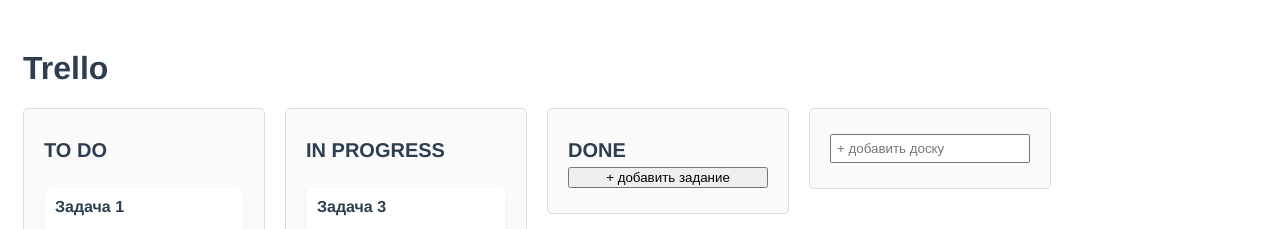
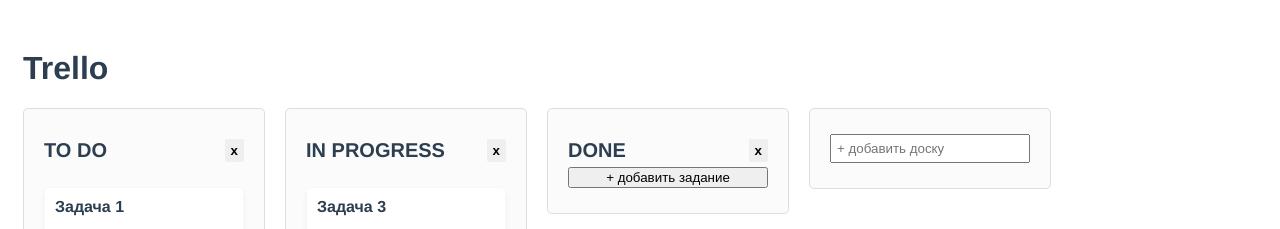
Before and after one commit to aGants/trello, a Vue app: page / in a window 1280 px wide. Shown: the top 229 px of the page. Built offline with nearby package versions, Linux system fonts and the light colour scheme.

Commit message:
add delete board

```diff
--- a/src/App.vue
+++ b/src/App.vue
@@ -5,7 +5,10 @@
       v-for="(board, $boardIndex) of board.list" :key="$boardIndex"
       @drop="moveTask($event, board.tasks)" @dragover.prevent @dragenter.prevent
     >
-    <p class="board__title">{{ board.name }}</p>
+    <p class="board__title">
+      <span>{{ board.name }}</span>
+      <input type="button" value="x" class="close" @click="deleteBoard($boardIndex)">
+      </p>
       <tasks-list
         :tasks="board.tasks"
         :boardId="$boardIndex"
@@ -46,6 +49,12 @@
       })
       this.newBoardName = ''
     },
+    deleteBoard(id){
+      console.log(id)
+      this.$store.commit('DELETE_BOARD', {
+        id: id
+      })
+    },
     onDragStart(data){
       data.e.dataTransfer.setData('task-index', data.taskIndex)
       data.e.dataTransfer.setData('from-board-index', data.fromBoardIndex)
@@ -81,7 +90,6 @@
   }
 }
 
-
 .board {
   display: flex;
   flex-direction: column;
@@ -99,10 +107,23 @@
     }
   }
   &__title {
+    display: flex;
+    justify-content: space-between;
     font: bold 20px  $font;
     text-transform: uppercase;
     margin: 5px 0;
   }
 }
 
+.close {
+  font-weight: bold;
+  cursor: pointer;
+  border: none;
+  border-radius: 2px;
+  transition: 1s;
+  &:hover {
+    background: $cancel;
+  }
+}
+
 </style>
--- a/src/components/ModalWindow.vue
+++ b/src/components/ModalWindow.vue
@@ -107,13 +107,13 @@
           background: #42b983;
         }
         &.cancel {
-          background: #ff493f;
+          background: $cancel;
         }
       }
     }
   }
 }
 .error {
-  border-color:#ff493f;
+  border-color:$cancel;
 }
 </style>
--- a/src/store/index.js
+++ b/src/store/index.js
@@ -16,6 +16,9 @@
         tasks: []
       })
     },
+    DELETE_BOARD (state, { id }) {
+      state.board.list.splice(id, 1)
+    },
     ADD_TASK (state, { tasks, name, desc }) {
       tasks.push({
         id: uuid(),
--- a/src/styles/_variables.scss
+++ b/src/styles/_variables.scss
@@ -4,5 +4,6 @@
 $bborder: 1px solid #ddd;
 $taskcolor: #fff;
 $tborder: 1px solid #f8f8f8;
+$cancel: #ff493f;
 
 $font: Helvetica, Arial, sans-serif;
```
